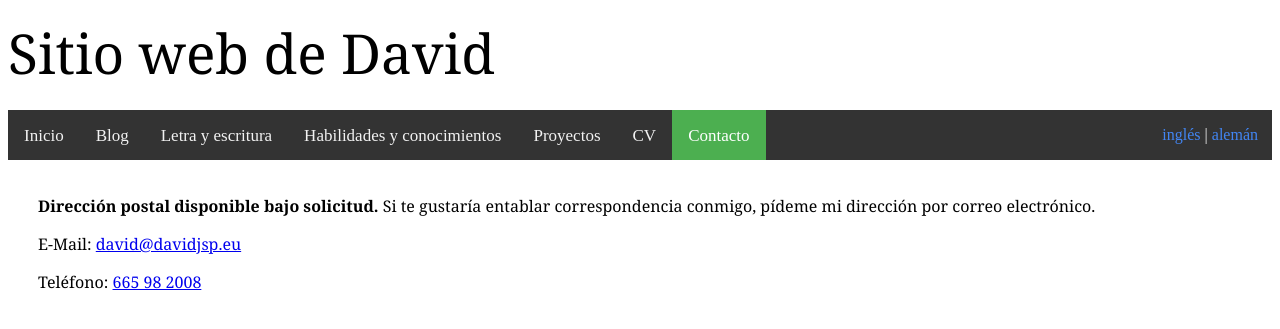
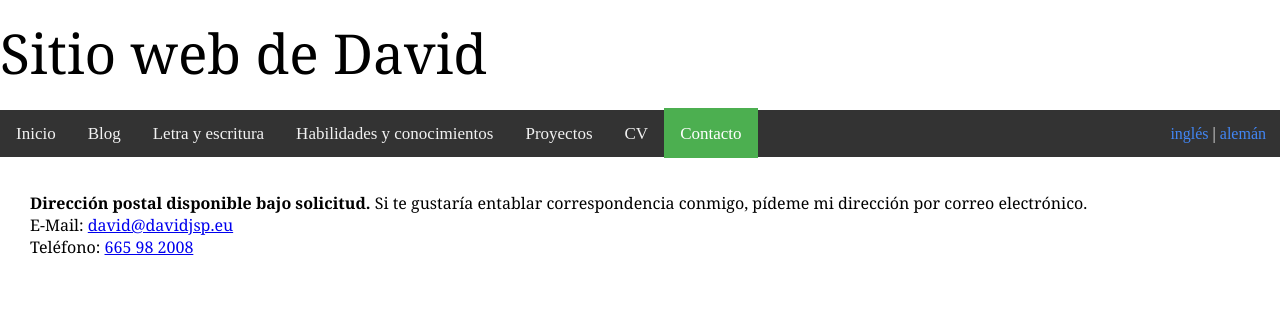
Before and after one commit to kalrish/website, a Jekyll site: the page built from es/contact.html, in a window 1280 px wide. Shown: the top 329 px of the page. Built offline with Jekyll 4.4.1, drawn with Linux system fonts in a browser that asks for light colours.

Commit message:
Reset margins, padding and borders
This shall help produce a website that looks well on all browsers and
user agents.

```diff
--- a/_sass/base.scss
+++ b/_sass/base.scss
@@ -1,3 +1,5 @@
+@import "reset";
+
 h1 {
 	margin-top: 15px;
 	-webkit-margin-after: 0;
--- /dev/null
+++ b/_sass/reset.scss
@@ -0,0 +1,5 @@
+* {
+	margin: 0;
+	padding: 0;
+	border: 0;
+}
```
